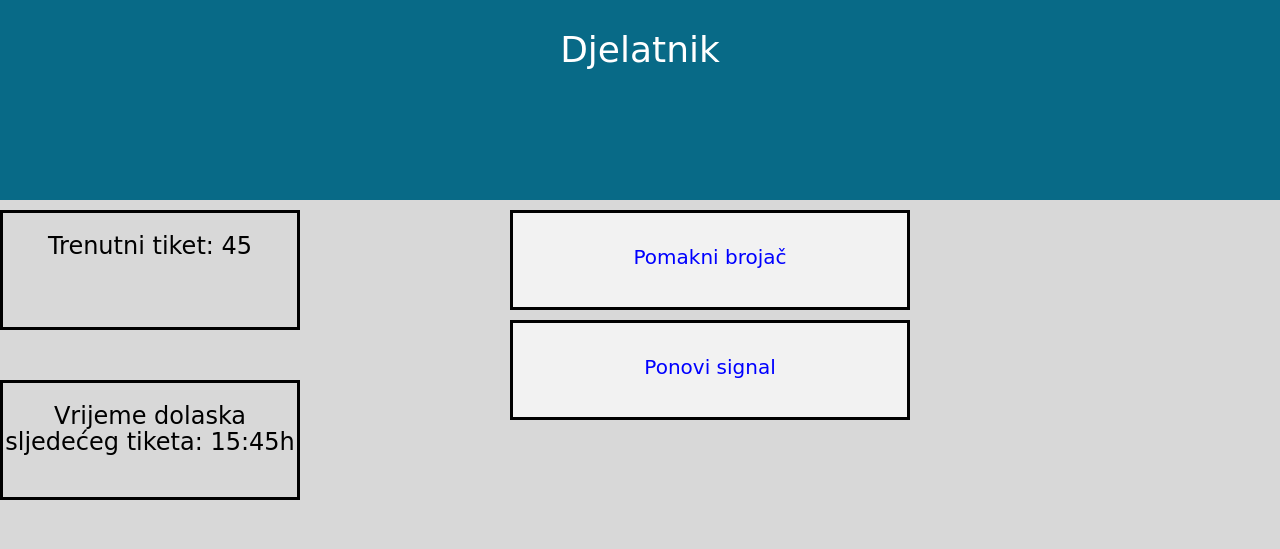
After one commit to dextroza/Click-project-2014, a CodeIgniter app: page /index.php/djelatnik/index in a window 1280 px wide. The commit adds this page. Shown: the top 549 px of the page. Run offline with CodeIgniter, Linux system fonts and the light colour scheme; some web fonts are replaced.

Commit message:
con-djelatnik, view-djelatnik

```diff
--- /dev/null
+++ b/application/controllers/djelatnik.php
@@ -0,0 +1,10 @@
+<?php if ( ! defined('BASEPATH')) exit('No direct script access allowed');
+
+class Djelatnik extends CI_Controller {
+	public function index()
+	{
+            $djelatnik = $this->load->view('djelatnik', array(), true);
+            $data["body"] = $djelatnik;
+            $this->load->view('templates/main', $data);
+    }
+}
--- a/application/views/djelatnik.php
+++ b/application/views/djelatnik.php
@@ -1,10 +1,26 @@
-<!DOCTYPE html PUBLIC "-//W3C//DTD XHTML 1.0 Transitional//EN" "http://www.w3.org/TR/xhtml1/DTD/xhtml1-transitional.dtd">
-<html xmlns="http://www.w3.org/1999/xhtml">
-<head>
-<meta http-equiv="Content-Type" content="text/html; charset=utf-8" />
-<title>Untitled Document</title>
-</head>
+<div class="header">
+    <h1>Djelatnik</h1>
+</div>
+<div class="page">
+    <aside>
+        <div class="side">
+            <div class="side-ticket">
+                <!-- trenutni tiket -->
+                <h3>Trenutni tiket: 45</h3>
+            </div>
+            <div class="side-ticket">
+                <!-- vrijeme dolaska sljedećeg tiketa -->
+                <h3>Vrijeme dolaska sljedećeg tiketa: 15:45h </h3>
+            </div>
+        </div>
+    </aside>
 
-<body>
-</body>
-</html>
+	<div class= "main" >
+		<div class="choice">
+            <div class="text">Pomakni brojač</div>
+       	</div>
+		<div class="choice">
+            <div class="text">Ponovi signal</div>
+        </div>
+ 	</div>
+</div>
```
